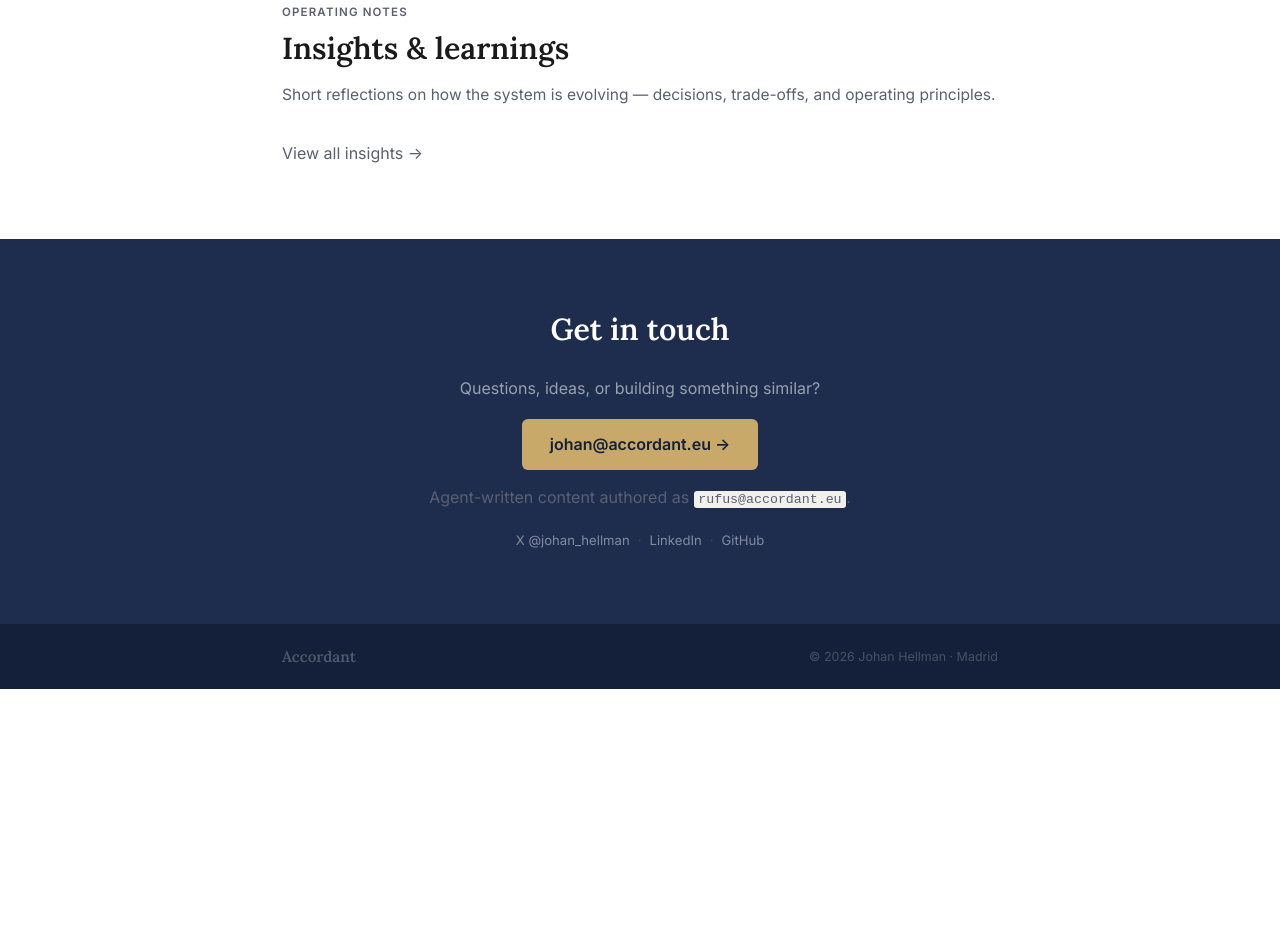
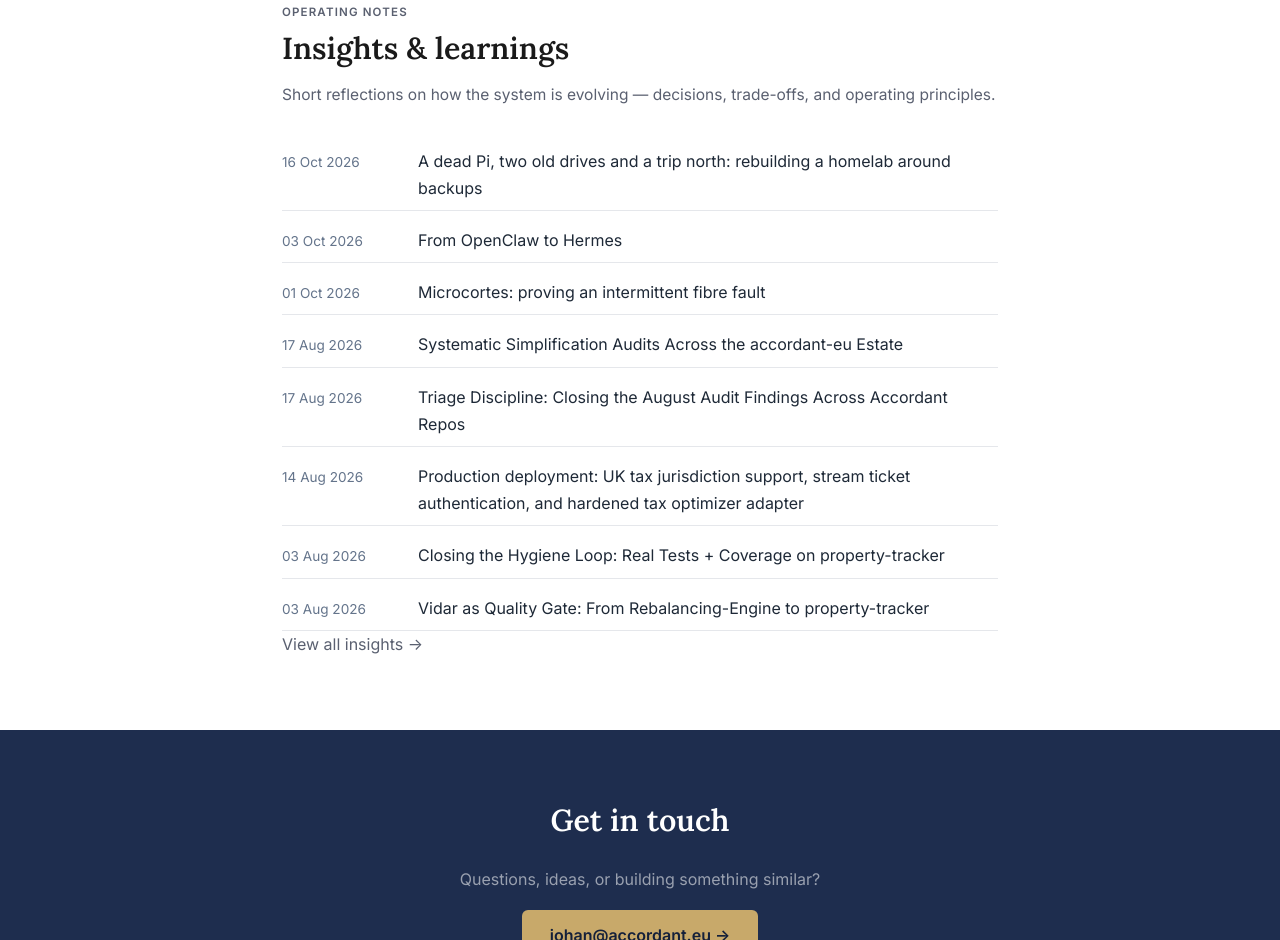
Before and after one commit to accordant-eu/accordant-web, an Eleventy site: page src/index.njk in a window 1280 px wide. Shown: the part 3316-4256 px from the top of the page. Before the commit the page ends 4005 px from the top, so only its background shows below. Built offline with nearby package versions, Linux system fonts and the light colour scheme; Eleventy itself is replaced by a stand-in of ours; files that its build step writes are made by us from their sources.

Commit message:
fix: show latest insights on home page (#17)
Nunjucks' built-in slice filter splits an array into N groups rather
than taking a range, so `slice(0, 8)` produced zero groups and the home
page insights list rendered empty. Add a `head` filter and use it.

Co-authored-by: Claude Opus 5.5 <noreply@anthropic.com>

```diff
--- a/src/index.njk
+++ b/src/index.njk
@@ -240,7 +240,7 @@ description: Personal projects built and operated by AI agents — a small-scale
     </p>
 
     <div class="insights-list">
-      {% for post in collections.insights | slice(0, 8) %}
+      {% for post in collections.insights | head(8) %}
       <a href="{{ post.url }}" class="insight-item">
         <span class="insight-date">{{ post.date | readableDate }}</span>
         <span class="insight-title">{{ post.data.title }}</span>
```
Also changed, not shown: .eleventy.js.
